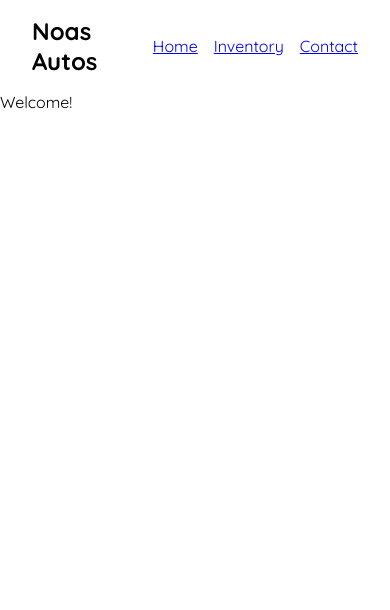
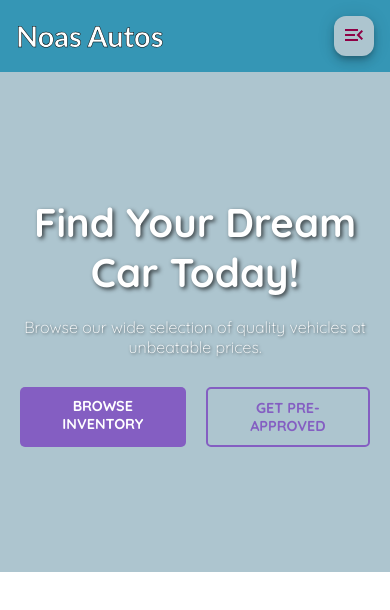
Before and after one commit to RavingIsASport/NoasAuto, an Angular app in the folder client/: page /home/home in a window 390 px wide. Shown: the top 610 px of the page. Built offline with nearby package versions, Linux system fonts and the light colour scheme.

Commit message:
styled the navbar for mobile and desktop view. As well as added a hero section with call to action buttons.

```diff
--- a/client/src/app/layouts/main-layout/home/home.component.css
+++ b/client/src/app/layouts/main-layout/home/home.component.css
@@ -0,0 +1,86 @@
+/* Hero Section */
+.hero-section {
+  background: #adc5cf; /* Replace with your image URL */
+  background-size: cover;
+  background-position: center;
+  height: 500px;
+  display: flex;
+  justify-content: center;
+  align-items: center;
+  color: white;
+  text-align: center;
+}
+
+.hero-text {
+  max-width: 800px;
+  padding: 20px;
+}
+
+.hero-text h1 {
+  font-size: 3rem;
+  margin-bottom: 20px;
+  font-weight: bold;
+  text-shadow: 2px 2px 4px rgba(0, 0, 0, 0.7);
+}
+
+.hero-text p {
+  font-size: 1.2rem;
+  margin-bottom: 30px;
+  font-weight: 300;
+  text-shadow: 1px 1px 3px rgba(0, 0, 0, 0.6);
+}
+
+/* Button Styles */
+.hero-buttons {
+  display: flex;
+  gap: 20px;
+  justify-content: center;
+}
+
+.btn {
+  padding: 15px 30px;
+  font-size: 1rem;
+  text-transform: uppercase;
+  font-weight: bold;
+  border-radius: 5px;
+  text-decoration: none;
+  transition: background-color 0.3s ease, transform 0.3s ease;
+}
+
+.primary-btn {
+  background-color: #845ec2; /* Red or a color you prefer */
+  color: white;
+}
+
+.primary-btn:hover {
+  background-color: #6c4f8d;
+  transform: translateY(-5px);
+}
+
+.secondary-btn {
+  background-color: transparent;
+  border: 2px solid #845ec2;
+  color: #845ec2;
+}
+
+.secondary-btn:hover {
+  background-color: #6c4f8d;
+  color: white;
+  transform: translateY(-5px);
+}
+
+/* mobile view */
+@media screen and (max-width: 500px) {
+  .hero-text h1 {
+    font-size: 2.5rem;
+  }
+
+  .hero-text p {
+    font-size: 1rem;
+  }
+
+  .btn {
+    padding: 10px 20px;
+    font-size: 0.9rem;
+  }
+}
--- a/client/src/app/layouts/main-layout/home/home.component.html
+++ b/client/src/app/layouts/main-layout/home/home.component.html
@@ -1 +1,16 @@
-<p>Welcome!</p>
+<div class="hero-section">
+  <div class="hero-text">
+    <h1>Find Your Dream Car Today!</h1>
+    <p>Browse our wide selection of quality vehicles at unbeatable prices.</p>
+
+    <!-- Call-to-Action Buttons -->
+    <div class="hero-buttons">
+      <a [routerLink]="['/inventory']" class="btn primary-btn"
+        >Browse Inventory</a
+      >
+      <a [routerLink]="['/contact']" class="btn secondary-btn"
+        >Get Pre-Approved</a
+      >
+    </div>
+  </div>
+</div>
--- a/client/src/app/layouts/main-layout/navbar/navbar.component.css
+++ b/client/src/app/layouts/main-layout/navbar/navbar.component.css
@@ -2,9 +2,79 @@
   display: flex;
   justify-content: space-between;
   align-items: center;
-  padding: 1rem 2rem;
+  padding: 15px 40px;
+  color: #fff;
+  background-color: #3596b5;
 }
-#nav-links {
+button {
+  display: none;
+}
+h1 {
+  font-size: 2rem;
+  font-weight: 700;
+  font-family: "Gill Sans", "Gill Sans MT", Calibri, "Trebuchet MS", sans-serif;
+}
+.nav-links {
   display: flex;
-  gap: 1rem;
+  gap: 4rem;
 }
+.nav-links a {
+  text-decoration: none;
+  color: #fff;
+  font-size: 1.1rem;
+  font-weight: bold;
+  font-family: "Gill Sans", "Gill Sans MT", Calibri, "Trebuchet MS", sans-serif;
+  padding: 10px 15px;
+  border-radius: 5px;
+  transition: background 0.3s ease-in-out;
+}
+.nav-links a:hover {
+  color: #000;
+  background-color: #adc5cf;
+}
+
+/* Mobile view */
+@media screen and (max-width: 500px) {
+  #navbar {
+    gap: 1rem;
+    padding: 0;
+    flex-wrap: wrap;
+  }
+  button {
+    display: block;
+    background-color: #adc5cf;
+    margin: 1rem;
+  }
+  h1 {
+    font-size: 1.8rem;
+    -webkit-text-stroke: 0.5px #000;
+    padding: 1rem;
+  }
+
+  .nav-links {
+    flex-direction: column;
+    gap: 0;
+    padding: 0;
+    width: 100%;
+    border-radius: 0;
+    box-shadow: none;
+    text-align: center;
+    position: absolute;
+    top: 7%;
+  }
+
+  .nav-links a {
+    color: #000;
+    padding: 1rem;
+    background-color: #adc5cf;
+    border-radius: 0;
+    box-shadow: none;
+  }
+  .nav-links a:hover {
+    color: #fff;
+    background-color: #3596b5;
+  }
+  .hidden {
+    display: none;
+  }
+}
--- a/client/src/app/layouts/main-layout/navbar/navbar.component.html
+++ b/client/src/app/layouts/main-layout/navbar/navbar.component.html
@@ -1,8 +1,16 @@
 <div id="navbar">
   <h1>Noas Autos</h1>
-  <div id="nav-links">
-    <a [routerLink]="['/']">Home</a>
-    <a [routerLink]="['/inventory']">Inventory</a>
-    <a [routerLink]="['/contact']">Contact</a>
+  <button
+    mat-mini-fab
+    aria-label="Mobile navbar toggle button"
+    (click)="navToggle()"
+  >
+    <mat-icon *ngIf="showIcon">menu_open</mat-icon>
+    <mat-icon *ngIf="!showIcon">close</mat-icon>
+  </button>
+  <div class="nav-links hidden" #navLinks>
+    <a (click)="navToggle()" [routerLink]="['/']">Home</a>
+    <a (click)="navToggle()" [routerLink]="['/inventory']">Inventory</a>
+    <a (click)="navToggle()" [routerLink]="['/contact']">Contact</a>
   </div>
 </div>
--- a/client/src/app/layouts/main-layout/navbar/navbar.component.ts
+++ b/client/src/app/layouts/main-layout/navbar/navbar.component.ts
@@ -1,10 +1,34 @@
 import { Component } from '@angular/core';
 import { RouterLink } from '@angular/router';
-
+import { MatButtonModule } from '@angular/material/button';
+import { MatIconModule } from '@angular/material/icon';
+import { ViewChild, ElementRef, Renderer2 } from '@angular/core';
+import { NgIf } from '@angular/common';
 @Component({
   selector: 'app-navbar',
-  imports: [RouterLink],
+  imports: [RouterLink, MatButtonModule, MatIconModule, NgIf],
   templateUrl: './navbar.component.html',
   styleUrl: './navbar.component.css',
 })
-export class NavbarComponent {}
+export class NavbarComponent {
+  // nav is used to toggle the mobile nav
+  @ViewChild('navLinks') nav!: ElementRef;
+
+  // renderer is used to add and remove classes
+  constructor(private renderer: Renderer2) {}
+
+  // showIcon is used to toggle the mobile nav icon
+  showIcon = true;
+
+  // navToggle is used to toggle the
+  // mobile nav when the icon is clicked
+  navToggle() {
+    if (this.nav.nativeElement.classList.contains('hidden')) {
+      this.renderer.removeClass(this.nav.nativeElement, 'hidden');
+      this.showIcon = false;
+    } else {
+      this.renderer.addClass(this.nav.nativeElement, 'hidden');
+      this.showIcon = true;
+    }
+  }
+}
```
Also changed, not shown: client/src/app/layouts/main-layout/home/home.component.ts (+4 -5 lines).
